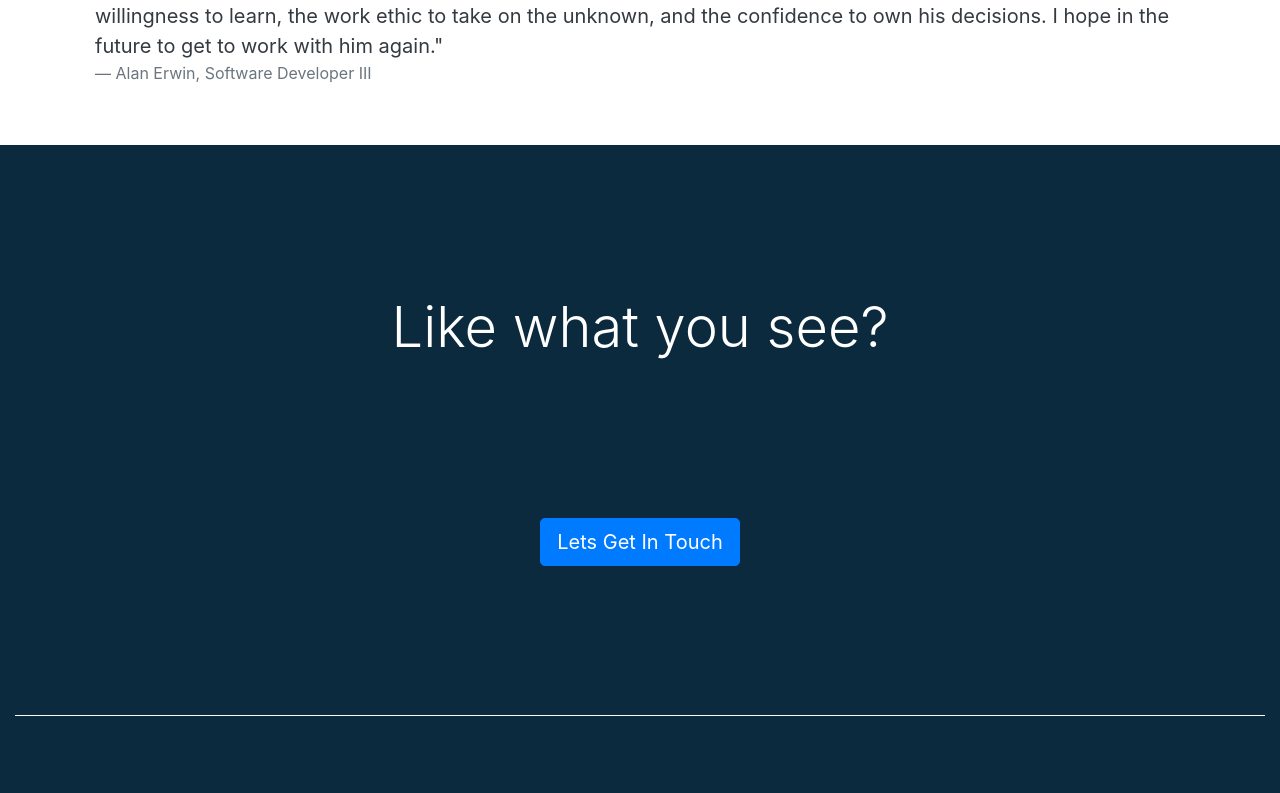
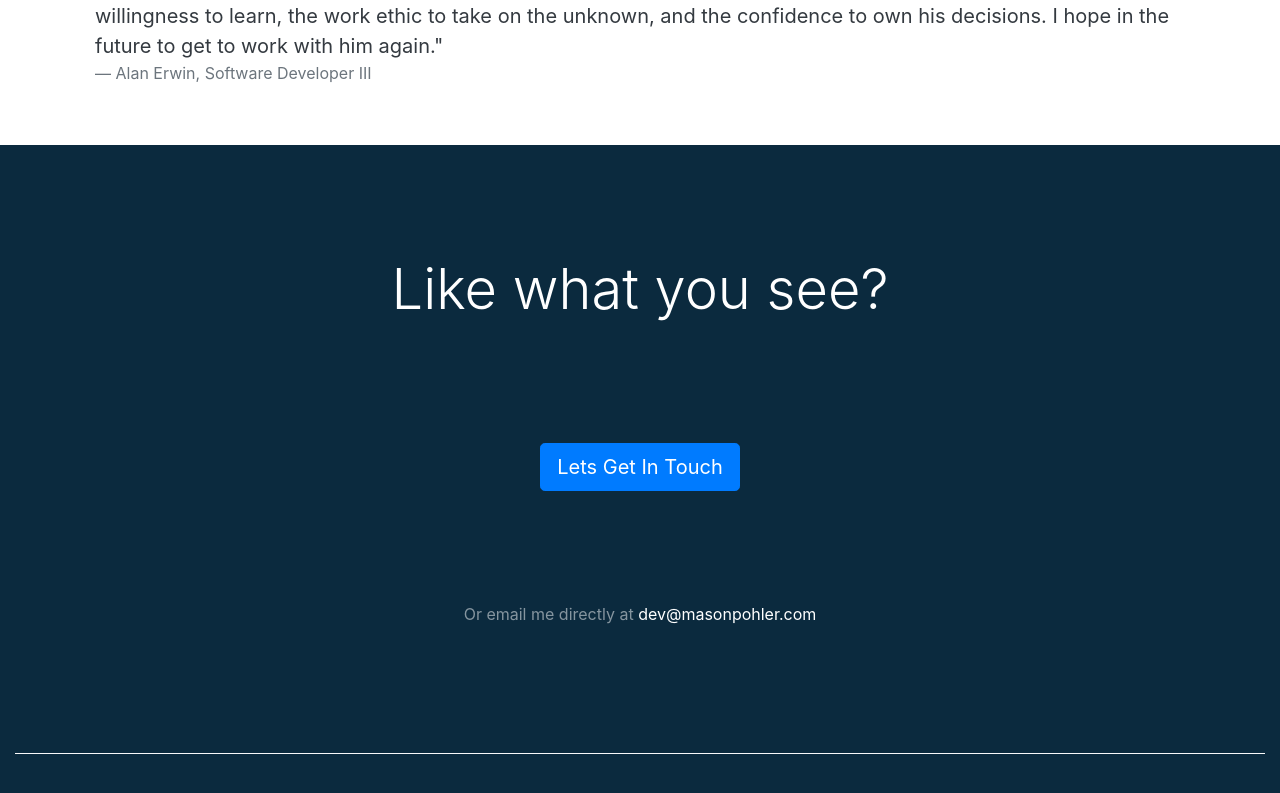
Before and after one commit to mpohler1/my-portfolio, a React (Create React App) app: page / in a window 1280 px wide. Shown: the part 2095-2888 px from the top of the page. Built offline with nearby package versions, Linux system fonts and the light colour scheme; no server answers.

Commit message:
added capability of sending mail from contact me form

```diff
--- a/src/components/ContactMe.jsx
+++ b/src/components/ContactMe.jsx
@@ -3,6 +3,7 @@ import Footer from "./Footer";
 import ContactMeModal from "./ContactMeModal";
 import {setContactMeModalVisible} from "../actions/actions";
 import {connect} from "react-redux";
+import {contactInfo} from "../resources/contactMe";
 
 class ContactMe extends Component {
 
@@ -21,6 +22,14 @@ class ContactMe extends Component {
                     </button>
                     <ContactMeModal/>
                 </div>
+                <div className="row mb-auto">
+                    <p className="text-white-50">
+                        Or email me directly at
+                        <span className="text-white">
+                            {" "}{contactInfo.email}
+                        </span>
+                    </p>
+                </div>
                 <div className="row mb-auto border-top border-light w-100">
                     <Footer/>
                 </div>
--- a/src/components/ContactMeForm.jsx
+++ b/src/components/ContactMeForm.jsx
@@ -12,8 +12,17 @@ import {
 import {connect} from "react-redux";
 import validate from "validate.js";
 import {CONSTRAINTS} from "../resources/constraints";
+import {sendMail} from "../service/mailService";
 
 class ContactMeForm extends Component {
+
+    handleSendButtonClick() {
+        const errors = this.validateForm();
+        if (Object.keys(errors).length === 0 && errors.constructor === Object) {
+            this.sendMail();
+        }
+        this.props.setErrors(errors);
+    }
 
     validateForm() {
         const errors = Object.assign({}, validate({
@@ -21,7 +30,18 @@ class ContactMeForm extends Component {
             subject: this.props.subject,
             body: this.props.body
         }, CONSTRAINTS));
-        this.props.setErrors(errors);
+        return errors;
+    }
+
+    sendMail() {
+        this.props.sendMailRequest();
+        sendMail(this.props.from, this.props.subject, this.props.body).then(([response, json]) => {
+            if (response.status === 200) {
+                this.props.sendMailSuccess(json);
+            } else {
+                this.props.sendMailFailure(json);
+            }
+        })
     }
 
     render() {
@@ -76,7 +96,7 @@ class ContactMeForm extends Component {
                 <div className="row">
                     <div>
                     <button className="btn btn-primary ml-1"
-                            onClick={() => this.validateForm()}>
+                            onClick={() => this.handleSendButtonClick()}>
                         Send
                     </button>
                     <button className="btn btn-secondary ml-3 mr-1"
--- a/src/resources/contactMe.js
+++ b/src/resources/contactMe.js
@@ -1,6 +1,6 @@
 export const contactInfo = {
     name: "Mason Pohler",
-    email: "masonpohler@gmail.com",
+    email: "dev@masonpohler.com",
     linkedIn: "https://www.linkedin.com/in/mason-pohler-2aa626199/",
     gitHub: "https://github.com/mpohler1"
 };
```
